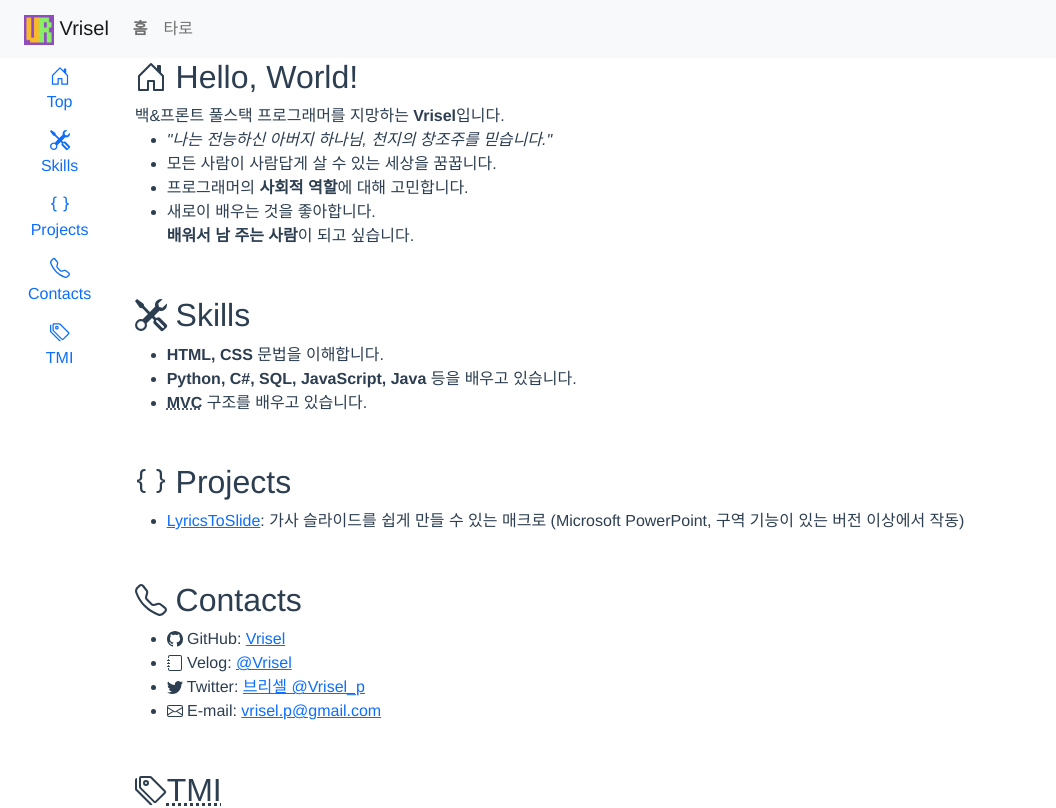
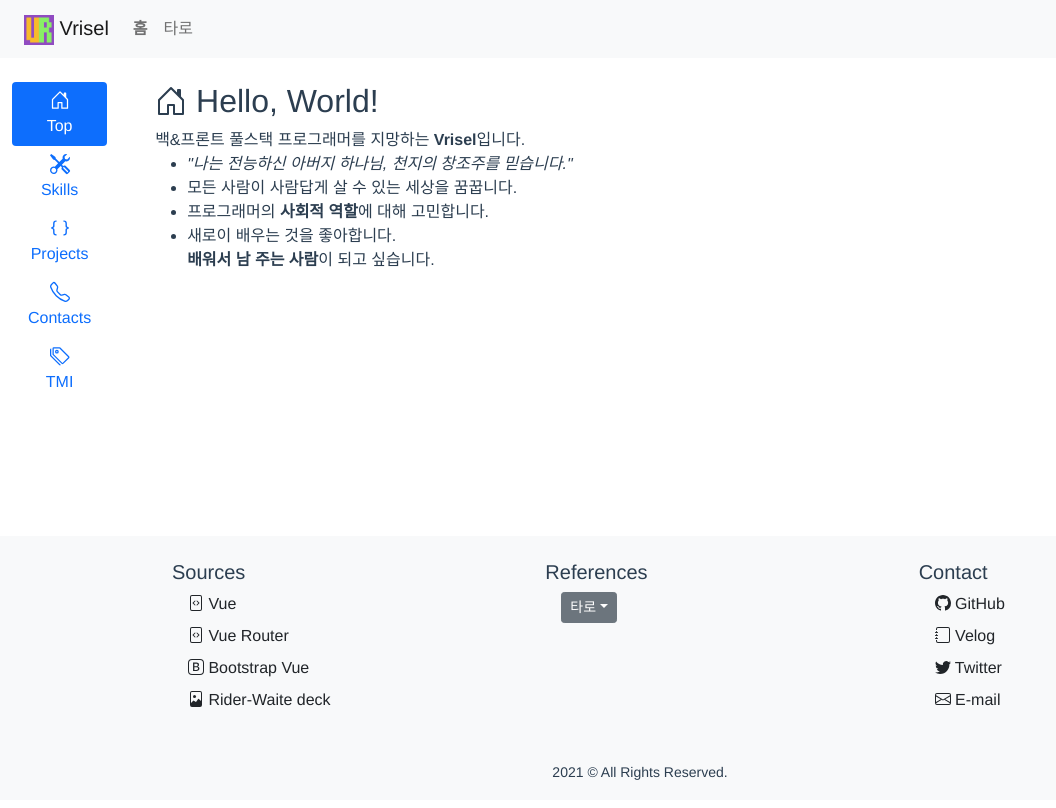
Before and after one commit to Vrisel/vue_practice, a Vue app: page /home in a window 1280 px wide. Shown: the top 808 px of the page, without its empty margins (0-1056 px from the left). Built offline with nearby package versions, Linux system fonts and the light colour scheme.

Commit message:
Home.vue 페이지 구성을 <b-tabs>로 변경
- TMI 항목의 details 태그 제거 (사실 이것 때문에 b-tabs로 바꿈)
- 각 section 별 id 제거 (필요가 없음)
- 디자인이 마음에 안 들지만 일단 넘어가자...
- 내용 추가/수정 필요

```diff
--- a/src/components/Home.vue
+++ b/src/components/Home.vue
@@ -1,33 +1,19 @@
 <template>
-  <b-row class="mx-0">
-    <b-col lg="1" cols="2" id="sidebar">
-      <b-nav vertical>
-        <b-nav-item href="#home">
+  <!-- <b-container> -->
+    <b-tabs
+      vertical
+      pills
+      class="mx-0 my-4"
+      nav-wrapper-class="tab-nav-sticky"
+      nav-class="border-0 text-center"
+    >
+      <b-tab active title-link-class="border-0">
+        <template #title>
           <b-icon icon="house-door"></b-icon><br />
           Top
-        </b-nav-item>
-        <b-nav-item href="#skills">
-          <b-icon icon="tools"></b-icon><br />
-          Skills
-        </b-nav-item>
-        <b-nav-item href="#projects">
-          <b-icon icon="braces"></b-icon><br />
-          Projects
-        </b-nav-item>
-        <b-nav-item href="#contacts">
-          <b-icon icon="telephone"></b-icon><br />
-          Contacts</b-nav-item>
-        <b-nav-item href="#tmi" @click="tmi = true;">
-          <b-icon icon="tags"></b-icon><br />
-          TMI
-        </b-nav-item>
-      </b-nav>
-    </b-col>
-
-    <b-col class="mx-3">
-      <article>
-        <section>
-          <h2 class="text-violet">
+        </template>
+        <section class="container">
+          <h2>
             <b-icon icon="house-door"></b-icon>
             Hello, World!
           </h2>
@@ -50,9 +36,15 @@
             </ul>
           </p>
         </section>
+      </b-tab>
 
-        <section id="skills">
-          <h2 class="text-violet">
+      <b-tab title-link-class="border-0">
+        <template #title>
+          <b-icon icon="tools"></b-icon><br />
+          Skills
+        </template>
+        <section class="container">
+          <h2>
             <b-icon icon="tools"></b-icon>
             Skills
           </h2>
@@ -68,9 +60,15 @@
             </li>
           </ul>
         </section>
+      </b-tab>
 
-        <section id="projects">
-          <h2 class="text-violet">
+      <b-tab title-link-class="border-0">
+        <template #title>
+          <b-icon icon="braces"></b-icon><br />
+          Projects
+        </template>
+        <section class="container">
+          <h2>
             <b-icon icon="braces"></b-icon>
             Projects
           </h2>
@@ -81,9 +79,15 @@
             </li>
           </ul>
         </section>
+      </b-tab>
 
-        <section id="contacts">
-          <h2 class="text-violet">
+      <b-tab title-link-class="border-0">
+        <template #title>
+          <b-icon icon="telephone"></b-icon><br />
+          Contacts
+        </template>
+        <section class="container">
+          <h2>
             <b-icon icon="telephone"></b-icon>
             Contacts
           </h2>
@@ -108,16 +112,18 @@
             </ul>
           </address>
         </section>
+      </b-tab>
 
-        <section id="tmi">
-          <h2 class="text-violet">
+      <b-tab title-link-class="border-0">
+        <template #title>
+          <b-icon icon="tags"></b-icon><br />
+          TMI
+        </template>
+        <section class="container">
+          <h2>
             <b-icon icon="tags"></b-icon>
             <abbr title="Too Much Information">TMI</abbr>
           </h2>
-          <details @click="tmi = !tmi;">
-            <summary>
-              펼치기/접기
-            </summary>
           <ul>
             <li>
               <strong>Vrisel</strong>은 silver의 애너그램입니다. <br />
@@ -165,49 +171,26 @@
               왼손잡이입니다. 식사는 오른손으로 합니다.
             </li>
           </ul>
-          </details>
         </section>
-      </article>
-    </b-col>
-  </b-row>
+      </b-tab>
+    </b-tabs>
+  <!-- </b-container> -->
 </template>
 
 <script>
 export default {
   name: 'Home',
-  data() {
-    return {
-      tmi: location.hash == '#tmi' ? true : false
-    }
-  },
   computed: {
     duolingo() {
       return parseInt(Math.ceil((new Date() - new Date(2020, 8-1, 14))/1000/60/60/24) - 25);
-    }
-  },
-  watch: {
-    tmi: function(newVal) {
-      let det = document.getElementsByTagName('details')[0];
-      if (newVal) {
-        det.setAttribute('open', true);
-      }
-      else {
-        det.setAttribute('open', false);
-      }
     }
   }
 }
 </script>
 
-<style scoped>
-#sidebar {
+<style>
+.tab-nav-sticky {
   position: sticky;
   top: 3.5rem;
-  height: 100%;
-  text-align: center;
-}
-
-section {
-  margin-bottom: 3rem;
 }
 </style>
```
Lines whose indentation alone changed are shown as unchanged.
